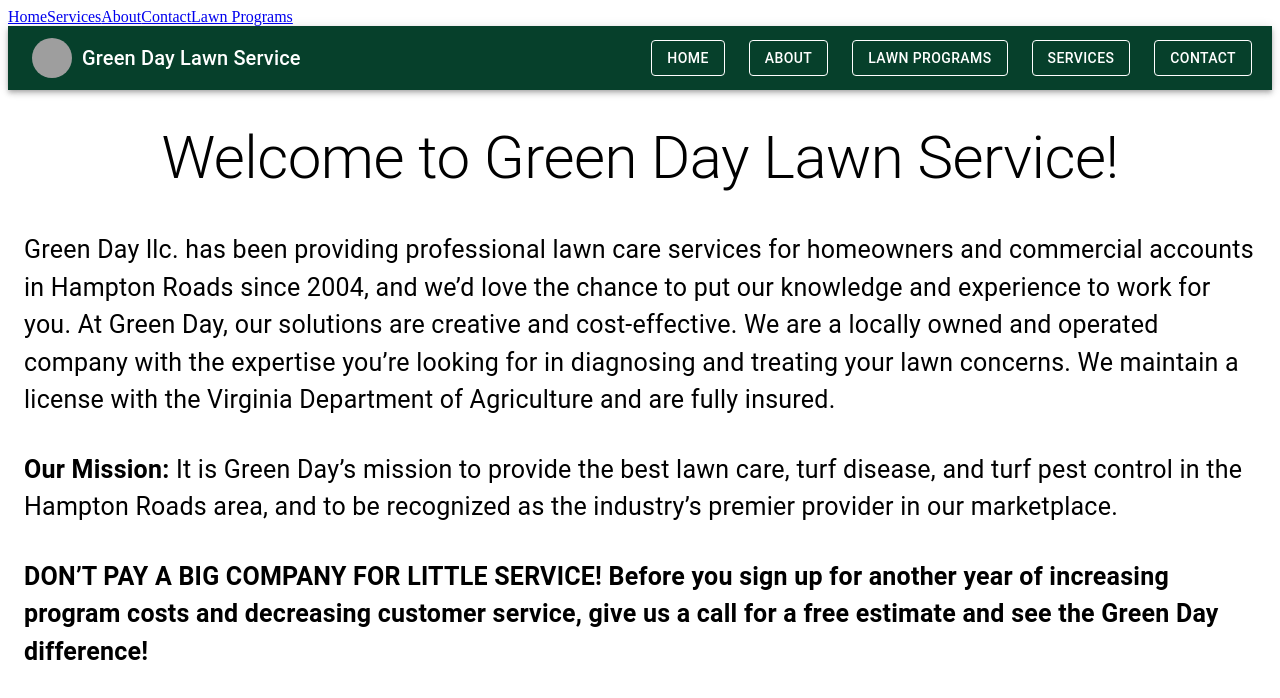
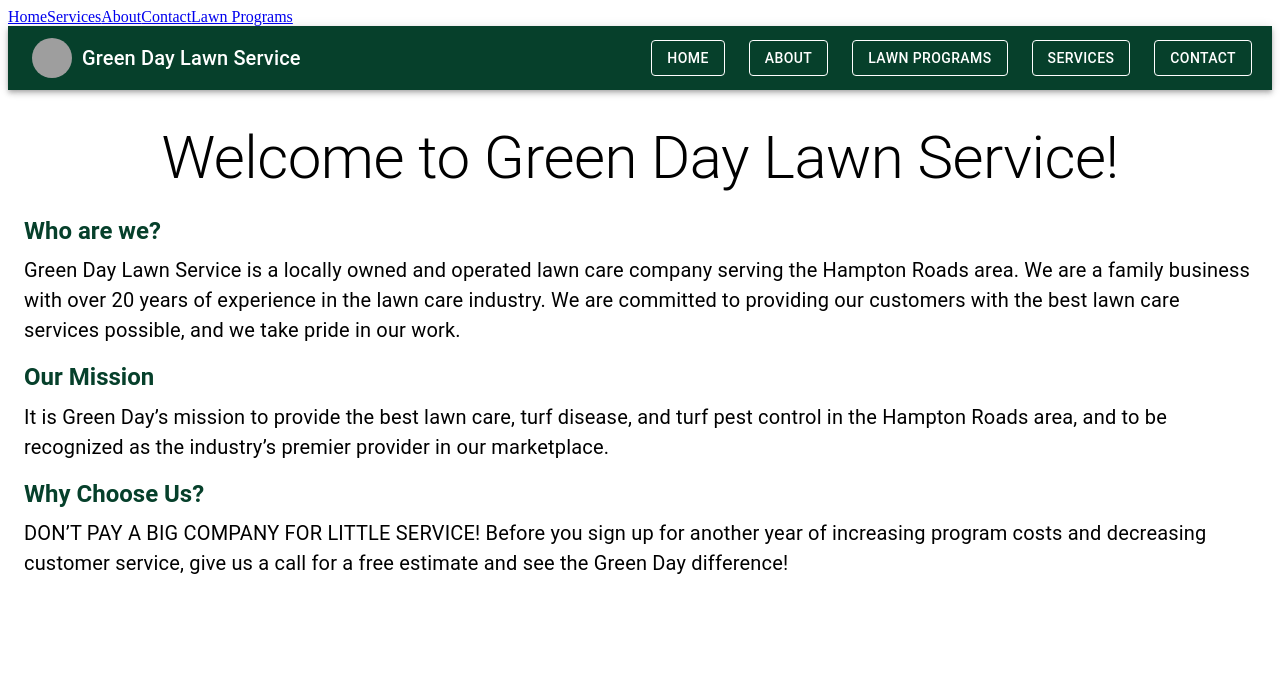
Before and after one commit to RyanS4/GreenDayLLC, a React (Vite) app in the folder green-day-website/: page / in a window 1280 px wide. Shown: the top 698 px of the page. Built offline with nearby package versions, Linux system fonts and the light colour scheme; grey boxes are pictures that could not be loaded.

Commit message:
style: change infoblock style

```diff
--- a/green-day-website/src/Pages/Home.jsx
+++ b/green-day-website/src/Pages/Home.jsx
@@ -9,9 +9,9 @@ function Home() {
         <Box sx={{ flexGrow: 1 }}>
             <NavBar />
             <PageHeader title="Welcome to Green Day Lawn Service!" />
-            <Typography sx={{ padding: 2, fontSize: '25px' }}> Green Day llc. has been providing professional lawn care services for homeowners and commercial accounts in Hampton Roads since 2004, and we’d love the chance to put our knowledge and experience to work for you. At Green Day, our solutions are creative and cost-effective. We are a locally owned and operated company with the expertise you’re looking for in diagnosing and treating your lawn concerns. We maintain a license with the Virginia Department of Agriculture and are fully insured.</Typography>
-            <Typography sx={{ padding: 2, fontSize: '25px' }}><strong>Our Mission:</strong> It is Green Day’s mission to provide the best lawn care, turf disease, and turf pest control in the Hampton Roads area, and to be recognized as the industry’s premier provider in our marketplace.</Typography>
-            <Typography sx={{ padding: 2, fontSize: '25px' }}><strong>DON’T PAY A BIG COMPANY FOR LITTLE SERVICE!  Before you sign up for another year of increasing program costs and decreasing customer service, give us a call for a free estimate and see the Green Day difference!</strong></Typography>
+            <InfoBlock title="Who are we?" content="Green Day Lawn Service is a locally owned and operated lawn care company serving the Hampton Roads area. We are a family business with over 20 years of experience in the lawn care industry. We are committed to providing our customers with the best lawn care services possible, and we take pride in our work." />
+            <InfoBlock title="Our Mission" content="It is Green Day’s mission to provide the best lawn care, turf disease, and turf pest control in the Hampton Roads area, and to be recognized as the industry’s premier provider in our marketplace." />
+            <InfoBlock title="Why Choose Us?" content="DON’T PAY A BIG COMPANY FOR LITTLE SERVICE!  Before you sign up for another year of increasing program costs and decreasing customer service, give us a call for a free estimate and see the Green Day difference!" />
         </Box>
     );
 }
--- a/green-day-website/src/components/InfoBlock.jsx
+++ b/green-day-website/src/components/InfoBlock.jsx
@@ -7,7 +7,7 @@ function InfoBlock({ title, content }) {
             <Typography variant="h5" component="div" gutterBottom sx={{ fontWeight: 'bold', color : '#06402B' }}>
                 {title}
             </Typography>
-            <Typography variant="body1" component="div">
+            <Typography variant="body1" sx={{ fontSize: '20px' }} component="div">
                 {content}
             </Typography>
         </Box>
```
